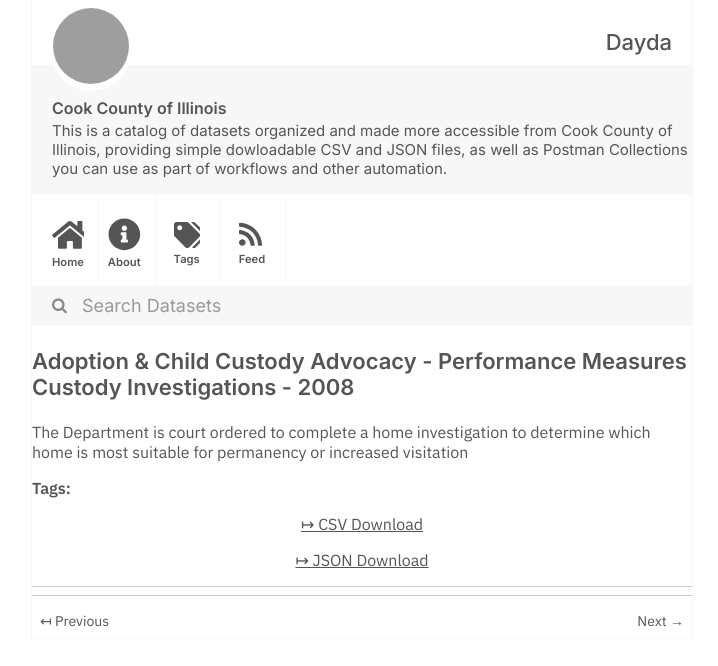
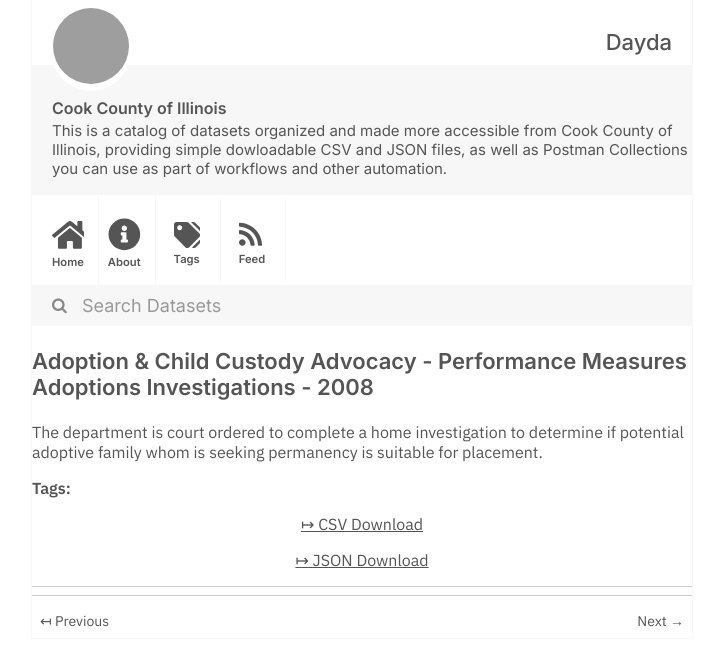
Before and after one commit to dayda-entities/cook-county-of-illinois, a Jekyll site: the page built from _posts/2020-11-10-adoption-child-custody-advocac.md, in a window 1280 px wide, cut to the strip 0-666 px from the top of the page. Shown: the whole strip, without its empty margins (278-996 px from the left). Built offline with Jekyll 4.4.1, drawn with Linux system fonts in a browser that asks for light colours; grey boxes are pictures that could not be loaded.

Commit message:
Publish Data

```diff
--- a/_posts/2020-11-10-adoption-child-custody-advocac.md
+++ b/_posts/2020-11-10-adoption-child-custody-advocac.md
@@ -1,19 +1,19 @@
 ---
 title: >-
-  Adoption & Child Custody Advocacy - Performance Measures Custody
+  Adoption & Child Custody Advocacy - Performance Measures Adoptions
   Investigations - 2008
-created: '2020-11-10T16:57:15.957953'
-modified: '2020-11-10T16:57:15.957964'
+created: '2020-11-10T16:57:35.167094'
+modified: '2020-11-10T16:57:35.167101'
 state: active
 type: dataset
 tags: []
 groups:
   - Local Government
 csv_url: >-
-  https://datacatalog.cookcountyil.gov/api/views/7k2b-3t45/rows.csv?accessType=DOWNLOAD
+  https://datacatalog.cookcountyil.gov/api/views/igy2-a5qw/rows.csv?accessType=DOWNLOAD
 json_url: >-
-  https://datacatalog.cookcountyil.gov/api/views/7k2b-3t45/rows.json?accessType=DOWNLOAD
+  https://datacatalog.cookcountyil.gov/api/views/igy2-a5qw/rows.json?accessType=DOWNLOAD
 layout: post
 
 ---
-The Department is court ordered to complete a home investigation to determine which home is most suitable for permanency or increased visitation
+The department is court ordered to complete a home investigation to determine if potential adoptive family whom is seeking permanency is suitable for placement.
```
